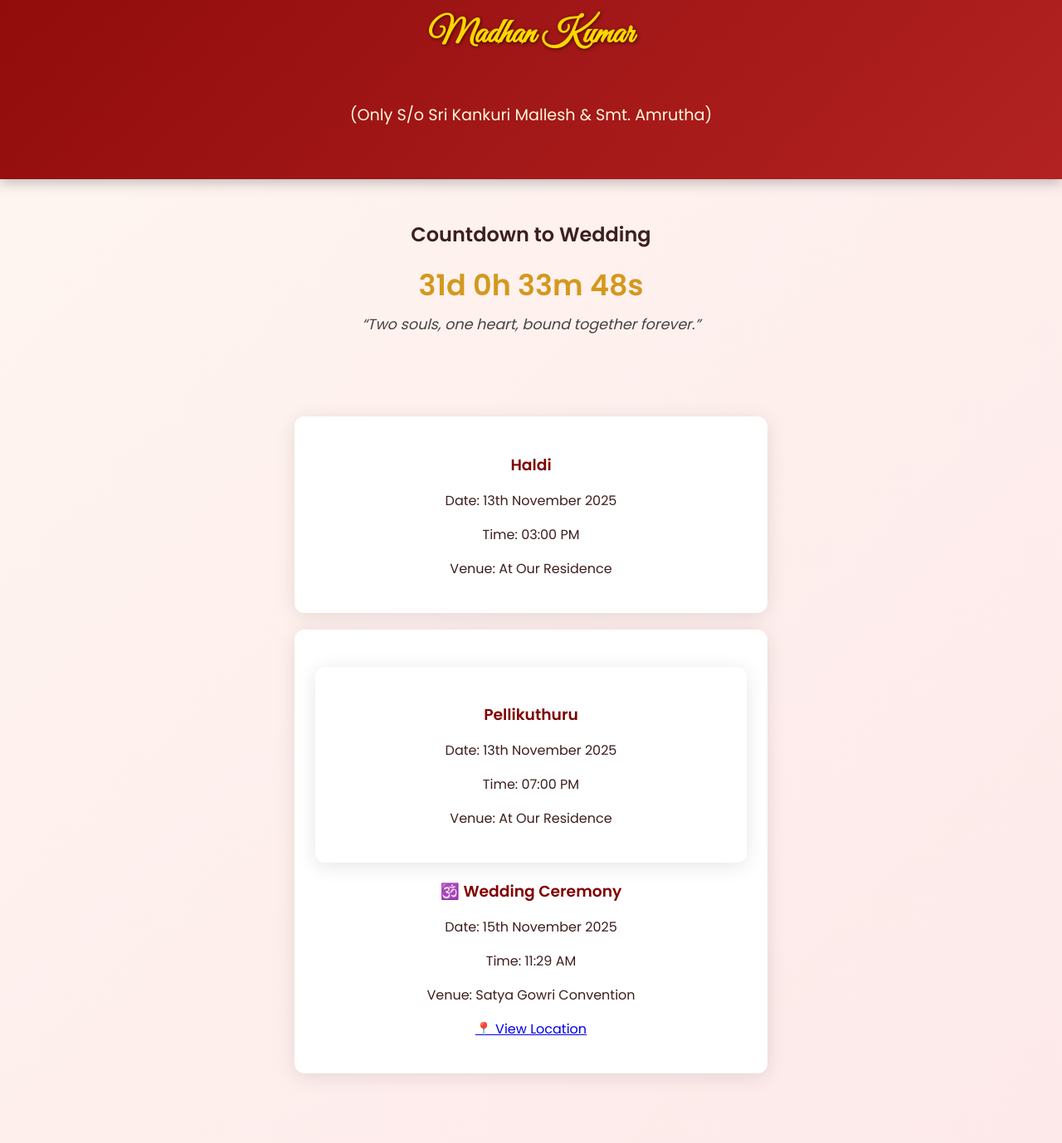
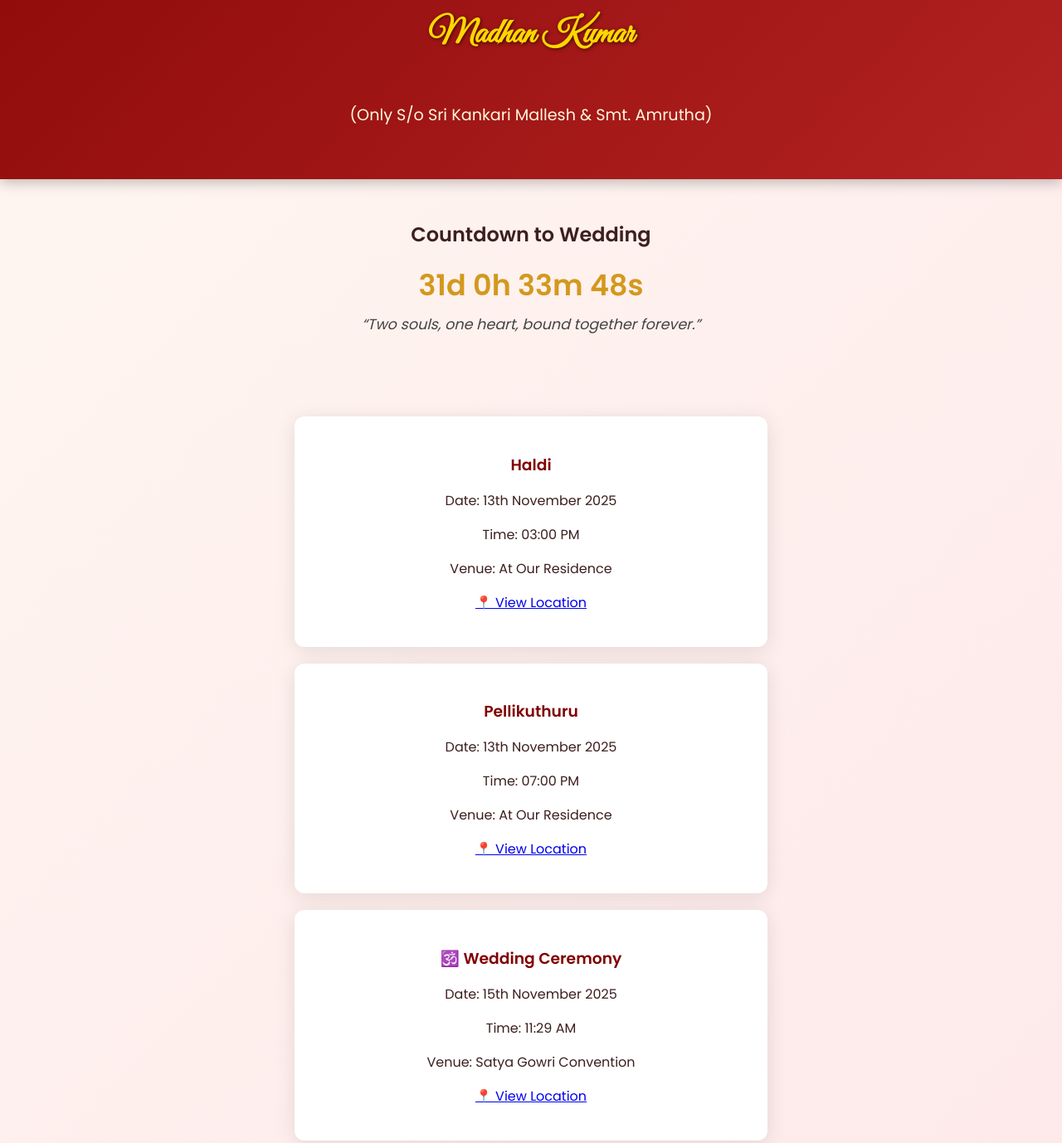
Before and after one commit to myprintshub-afk/Mallesh, a plain HTML site: page index.html in a window 1280 px wide. Shown: the part 840-2218 px from the top of the page at 83% size. Drawn offline with Linux system fonts and the light colour scheme.

Commit message:
Update index.html

```diff
--- a/index.html
+++ b/index.html
@@ -199,7 +199,7 @@
     <p class="with-text">with</p>
 
     <p class="highlight-names">Madhan Kumar</p>
-    <p>(Only S/o Sri Kankuri Mallesh & Smt. Amrutha)</p>
+    <p>(Only S/o Sri Kankari Mallesh & Smt. Amrutha)</p>
   </header>
 
   <section>
@@ -214,17 +214,19 @@
       <p>Date: 13th November 2025</p>
       <p>Time: 03:00 PM</p>
       <p>Venue: At Our Residence</p>
+      <p><a href="https://maps.app.goo.gl/6uxBFRbSzgaREz9k6?g_st=aw">📍 View Location</a></p>
 
     </div>
-   <div class="event">
+
     <div class="event">
       <h3> Pellikuthuru</h3>
       <p>Date: 13th November 2025</p>
       <p>Time: 07:00 PM</p>
       <p>Venue: At Our Residence</p>
+      <p><a href="https://maps.app.goo.gl/6uxBFRbSzgaREz9k6?g_st=aw">📍 View Location</a></p>
 
     </div>
-
+   <div class="event">
       <h3>🕉️ Wedding Ceremony</h3>
       <p>Date: 15th November 2025</p>
       <p>Time: 11:29 AM</p>
```
